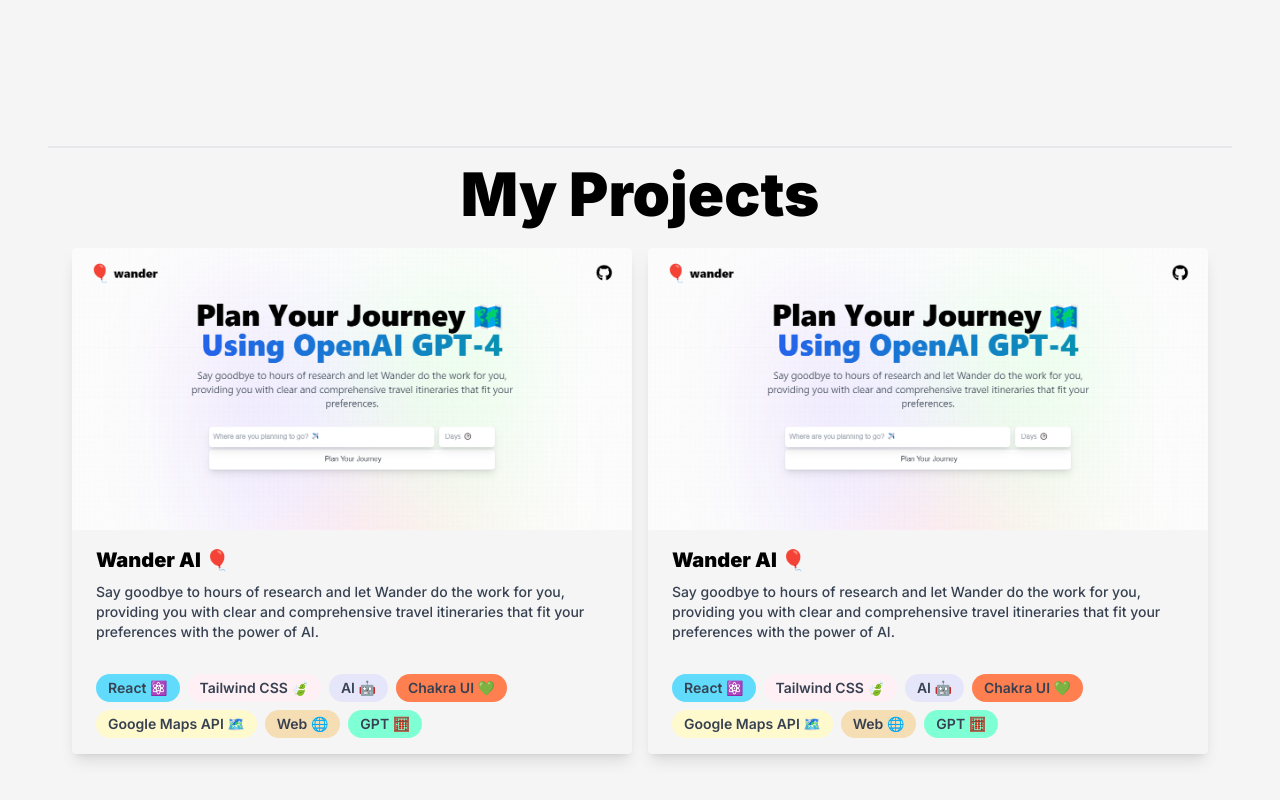
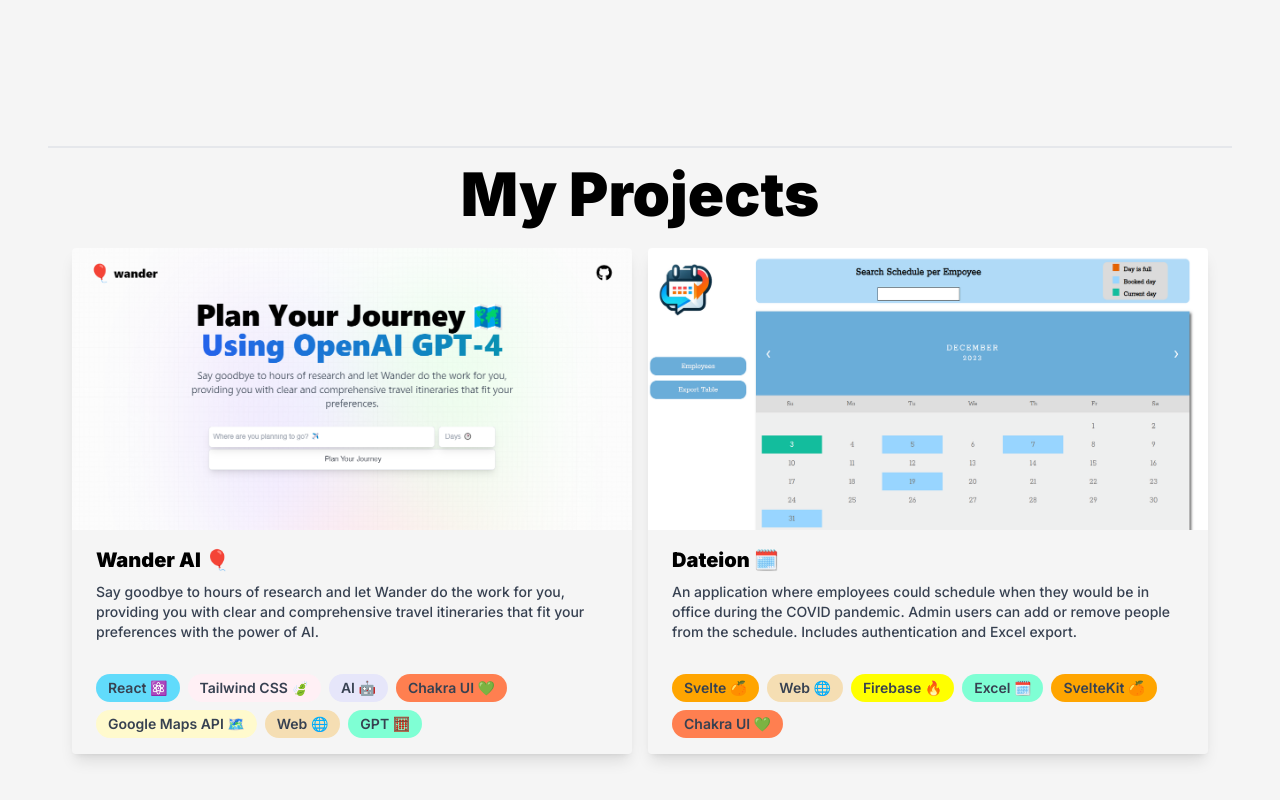
Before and after one commit to vedatduhadaglar/personal_portfolio, a React (Vite) app: page / in a window 1280 px wide. Shown: the part 2300-3100 px from the top of the page. Built offline with nearby package versions, Linux system fonts and the light colour scheme.

Commit message:
skill badge mapping

```diff
--- a/src/components/ProjectCard.jsx
+++ b/src/components/ProjectCard.jsx
@@ -1,23 +1,19 @@
 import React from "react";
 import SkillBadge from "./SkillBadge";
 
-const ProjectCard = ({ name, description, img, url }) => {
+const ProjectCard = ({ name, description, img, url, skills }) => {
   return (
-    <div className=" hover:bg-red max-w-xs sm:max-w-sm md:max-w-md lg:max-w-lg xl:max-w-xl rounded overflow-hidden shadow-lg">
-      <a href={url} target="_blank">
+    <div className="hover:bg-red max-w-xs sm:max-w-sm md:max-w-md lg:max-w-lg xl:max-w-xl rounded overflow-hidden shadow-lg">
+      <a href={url} target="_blank" rel="noopener noreferrer">
         <img className="w-full" src={img} alt="Project" />
         <div className="px-6 py-4">
           <div className="font-bold text-xl mb-2">{name}</div>
           <p className="text-gray-700 text-sm">{description}</p>
         </div>
         <div className="px-6 pt-4 pb-2 hidden md:block">
-          <SkillBadge name={"React ⚛️"} color={"#61DBFB"} />
-          <SkillBadge name={"Tailwind CSS 🍃"} color={"#FFF0F5"} />
-          <SkillBadge name={"AI 🤖"} color={"lavender"} />
-          <SkillBadge name={"Chakra UI 💚"} color={"coral"} />
-          <SkillBadge name={"Google Maps API 🗺️"} color={"#FFFACD"} />
-          <SkillBadge name={"Web 🌐"} color={"wheat"} />
-          <SkillBadge name={"GPT 🧮"} color={"aquamarine"} />
+          {skills.map((skill, index) => (
+            <SkillBadge key={index} name={skill.name} color={skill.color} />
+          ))}
         </div>
       </a>
     </div>
--- a/src/components/Projects.jsx
+++ b/src/components/Projects.jsx
@@ -1,6 +1,7 @@
 import React, { useRef } from "react";
 import ProjectCard from "./ProjectCard";
 import wander from "../assets/wander.png";
+import dateion from "../assets/dateion.png";
 import { motion, useInView } from "framer-motion";
 import { item, container } from "../utils";
 
@@ -11,14 +12,30 @@
       "Say goodbye to hours of research and let Wander do the work for you, providing you with clear and comprehensive travel itineraries that fit your preferences with the power of AI.",
     img: wander,
     url: "https://relaxed-bavarois-fd6ec1.netlify.app/",
+    skills: [
+      { name: "React ⚛️", color: "#61DBFB" },
+      { name: "Tailwind CSS 🍃", color: "#FFF0F5" },
+      { name: "AI 🤖", color: "lavender" },
+      { name: "Chakra UI 💚", color: "coral" },
+      { name: "Google Maps API 🗺️", color: "#FFFACD" },
+      { name: "Web 🌐", color: "wheat" },
+      { name: "GPT 🧮", color: "aquamarine" },
+    ],
   },
-
   {
-    name: "Wander AI 🎈",
+    name: "Dateion 🗓️",
     description:
-      "Say goodbye to hours of research and let Wander do the work for you, providing you with clear and comprehensive travel itineraries that fit your preferences with the power of AI.",
-    img: wander,
-    url: "https://relaxed-bavarois-fd6ec1.netlify.app/",
+      "An application where employees could schedule when they would be in office during the COVID pandemic. Admin users can add or remove people from the schedule. Includes authentication and Excel export.",
+    img: dateion,
+    url: "",
+    skills: [
+      { name: "Svelte 🍊", color: "orange" },
+      { name: "Web 🌐", color: "wheat" },
+      { name: "Firebase 🔥", color: "yellow" },
+      { name: "Excel 🗓️", color: "aquamarine" },
+      { name: "SvelteKit 🍊", color: "orange" },
+      { name: "Chakra UI 💚", color: "coral" },
+    ],
   },
 ];
 
@@ -39,13 +56,14 @@
         className="w-full flex flex-col gap-4 sm:flex-row justify-center items-center"
       >
         {projectsData.map((project, index) => (
-          <motion.div variants={item}>
+          <motion.div variants={item} key={index}>
             <ProjectCard
               key={index}
               name={project.name}
               description={project.description}
               img={project.img}
               url={project.url}
+              skills={project.skills}
             />
           </motion.div>
         ))}
```
Also changed, not shown: src/assets/dateion.png (added).
